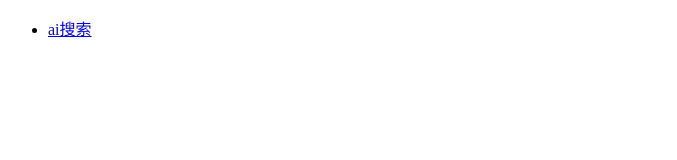
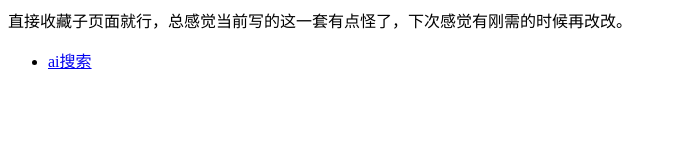
Before and after one commit to wzj042/my-valuable-page, a plain HTML site: page pages/collection/index.html in a window 1280 px wide. Shown: the whole page, without its empty margins (0-677 px from the left). Drawn offline with Linux system fonts and the light colour scheme.

Commit message:
update content

```diff
--- a/pages/collection/index.html
+++ b/pages/collection/index.html
@@ -7,6 +7,7 @@
   <meta name="description" content="网站目录索引">
 </head>
 <body>
+  直接收藏子页面就行，总感觉当前写的这一套有点怪了，下次感觉有刚需的时候再改改。
   <ul id="linkList"></ul>
   <script>
 
```
